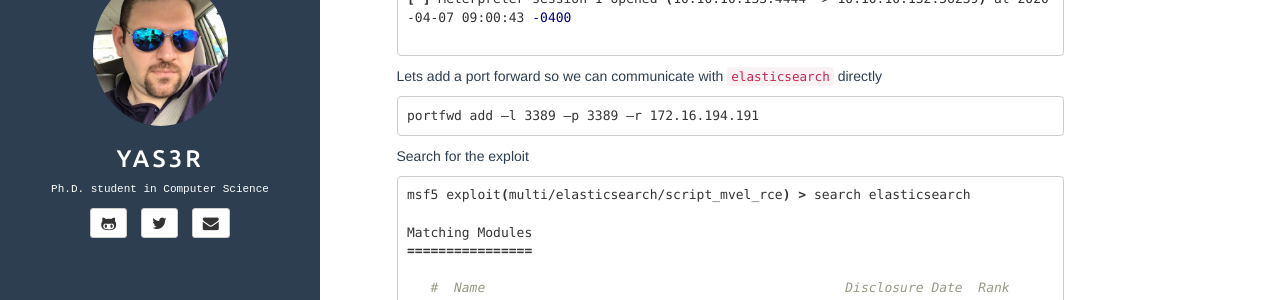
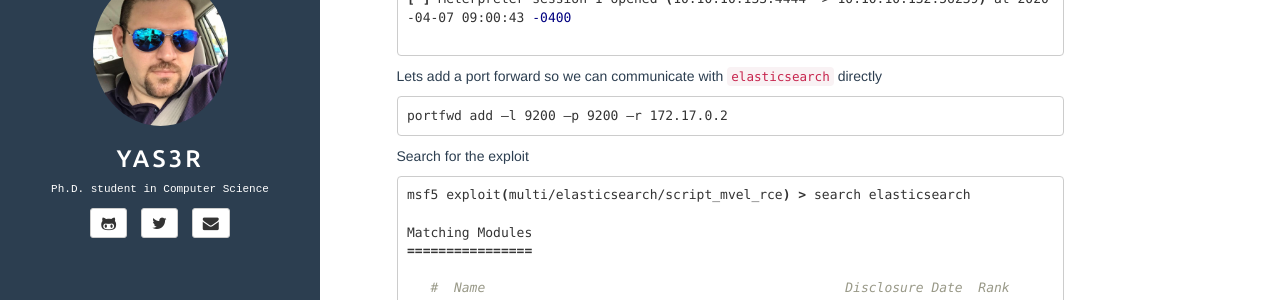
Before and after one commit to yaserfaraj/yaserfaraj.github.io, a Jekyll site: the page built from _posts/2020-04-7-BoredHackerBlog-Social-Network.md, in a window 1280 px wide and 900 px high, scrolled down 3049 px. Shown: the part 152-452 px from the top of the window. Built offline with Jekyll 4.4.1, drawn with Linux system fonts in a browser that asks for light colours.

Commit message:
Update 2020-04-7-BoredHackerBlog-Social-Network.md

````diff
--- a/_posts/2020-04-7-BoredHackerBlog-Social-Network.md
+++ b/_posts/2020-04-7-BoredHackerBlog-Social-Network.md
@@ -161,7 +161,7 @@ msf5 exploit(multi/handler) > exploit
 Lets add a port forward so we can communicate with `elasticsearch` directly
 
 ```sh
-portfwd add –l 3389 –p 3389 –r 172.16.194.191
+portfwd add –l 9200 –p 9200 –r 172.17.0.2
 ```
 Search for the exploit
 ```sh
````
